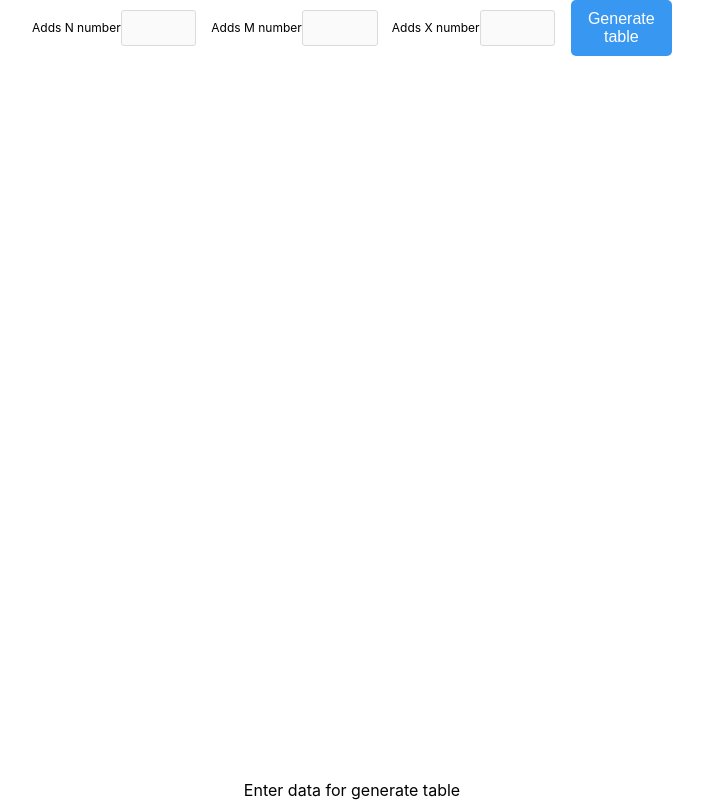
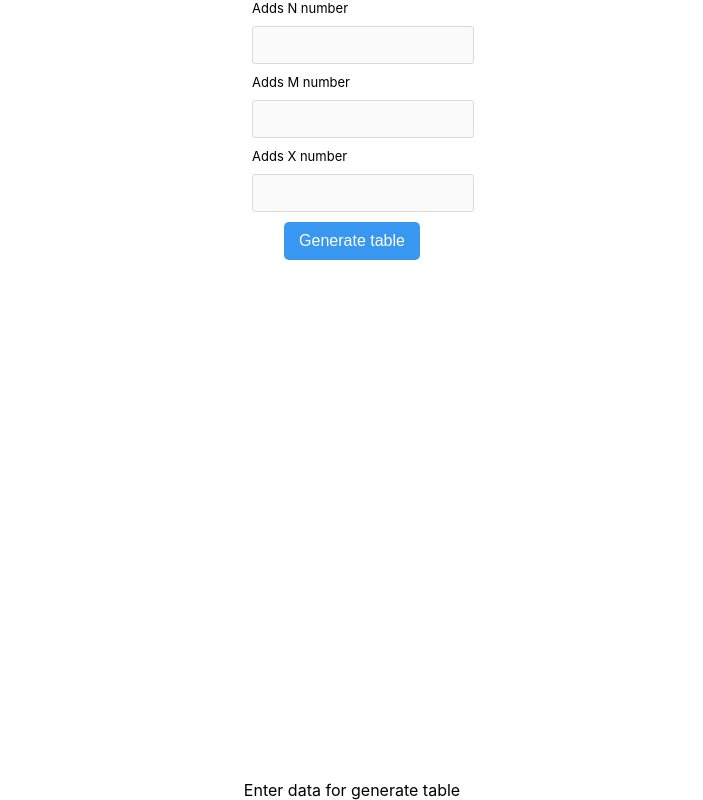
Before and after one commit to SemenovBohdan123/test-task, a React (Create React App) app: page / in a window 1280 px wide. Shown: the whole page, without its empty margins (288-991 px from the left). Built offline with nearby package versions, Linux system fonts and the light colour scheme.

Commit message:
fixes styles two

```diff
--- a/src/components/Form/index.tsx
+++ b/src/components/Form/index.tsx
@@ -23,6 +23,7 @@ const Form: FC = () => {
   };
 
   return (
+    <div className="form_container">
       <form className="form" onSubmit={handleSubmit(onSubmit)}>
         <label>
           Adds N number
@@ -52,6 +53,7 @@ const Form: FC = () => {
           Generate table
         </button>
       </form>
+    </div>
   );
 };
 
--- a/src/components/Form/styles.css
+++ b/src/components/Form/styles.css
@@ -1,23 +1,24 @@
 .form {
-  justify-content: space-around;
   display: flex;
+  flex-direction: column;
   align-items: center;
   margin: 0 auto;
-  max-width: 50%;
+  max-width: 200px;
   background-color: #ffffff;
+  margin-bottom: 30px;
 }
 
 .form label {
-  font-size: 12px;
+  font-size: 13px;
 }
 
 .input-field {
   padding: 10px;
   margin: 10px 0;
-  width: 30%;
+  width: 100%;
   border: 1px solid #dbdbdb;
   border-radius: 3px;
-  font-size: 12px;
+  font-size: 14px;
   background-color: #fafafa;
 }
 
--- a/src/components/Table/styles.css
+++ b/src/components/Table/styles.css
@@ -40,9 +40,9 @@
   color: #fff;
   border: none;
   border-radius: 5px;
-  padding: 10px 15px;
   font-size: 16px;
   cursor: pointer;
+  margin: 10px;
 }
 
 .table tbody th {
```
Lines whose indentation alone changed are shown as unchanged.
